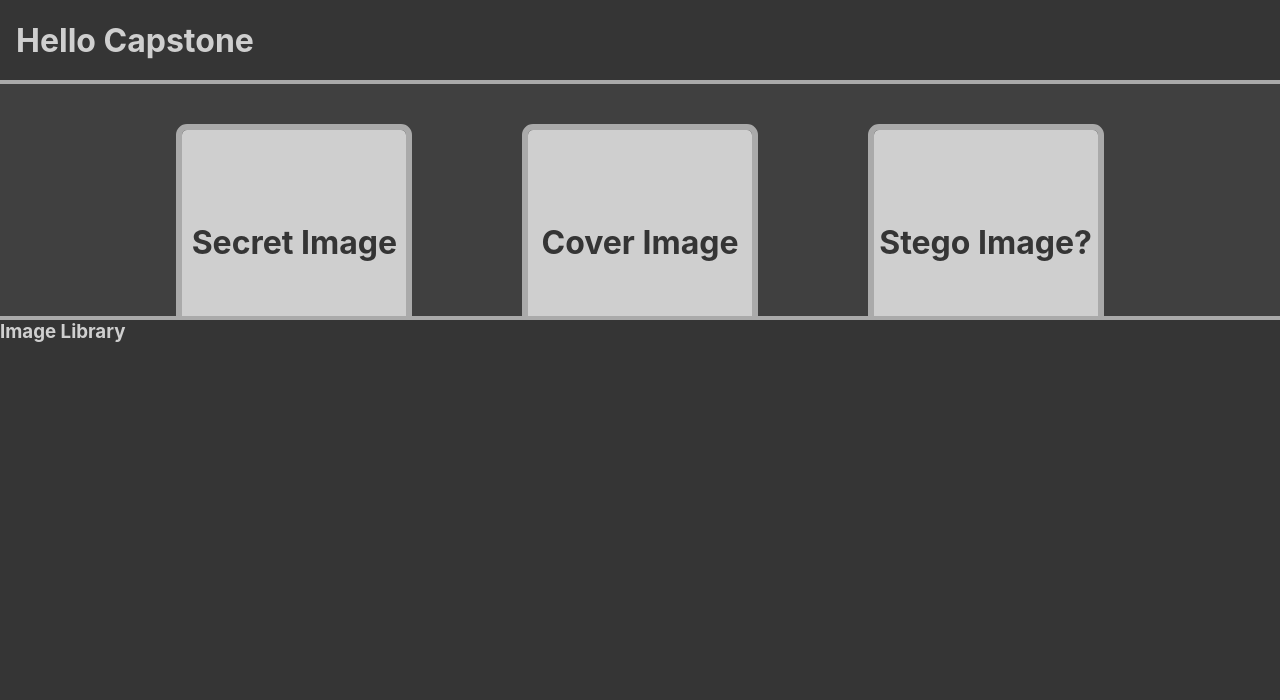
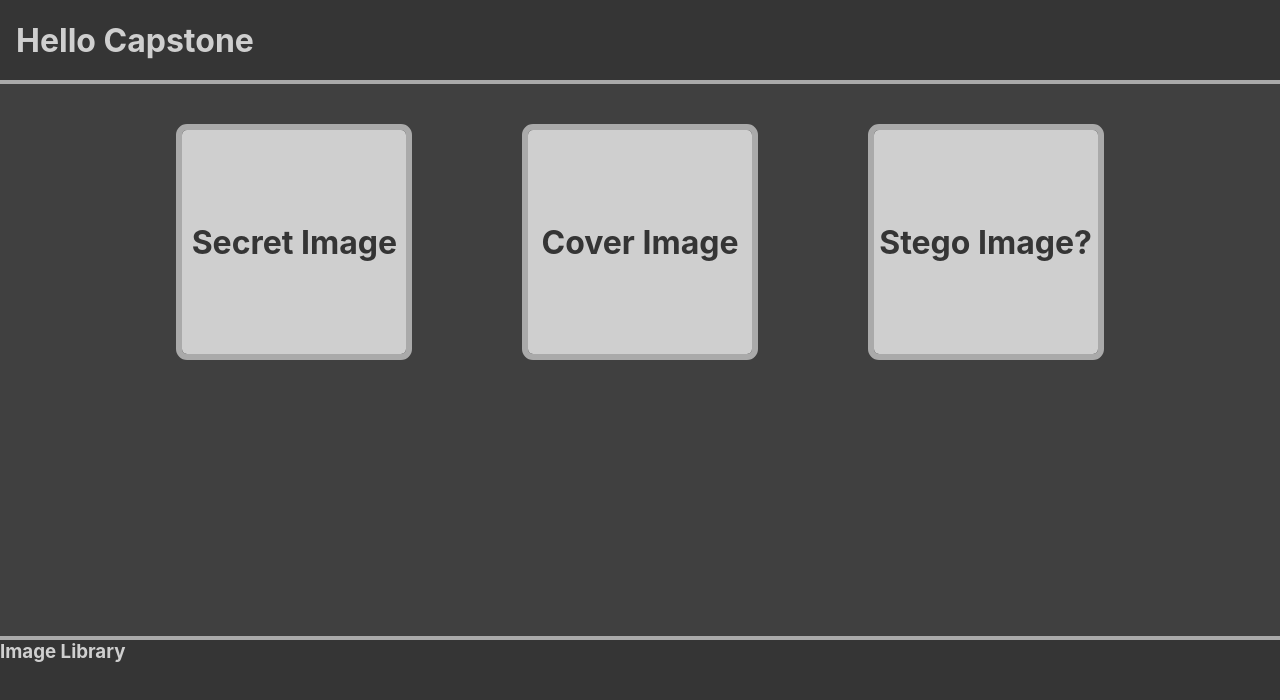
Before and after one commit to EricABradshaw/SeniorCapstone_Team8, a React (Create React App) app in the folder Application/client/: page / in a window 1280 px wide. Shown: the top 700 px of the page. Built offline with nearby package versions, Linux system fonts and the light colour scheme.

Commit message:
Added .env-example

```diff
--- a/Application/client/src/App.js
+++ b/Application/client/src/App.js
@@ -1,4 +1,4 @@
-import React from 'react'
+import React, { useState } from 'react'
 import './index.scss'
 
 // import components
@@ -30,5 +30,4 @@ function App() {
     </div>
   )
 }
-
 export default App
--- a/Application/client/src/index.scss
+++ b/Application/client/src/index.scss
@@ -99,7 +99,7 @@ code {
   position: fixed;
   bottom: 0;
   width: 100%;
-  height: 30em;
+  height: 10em;
   background-color: $secondary-color-dark;
   outline: 4px solid $border-color;
 }
```
Also changed, not shown: 2 other files (tests, documents, lock files or other folders).
